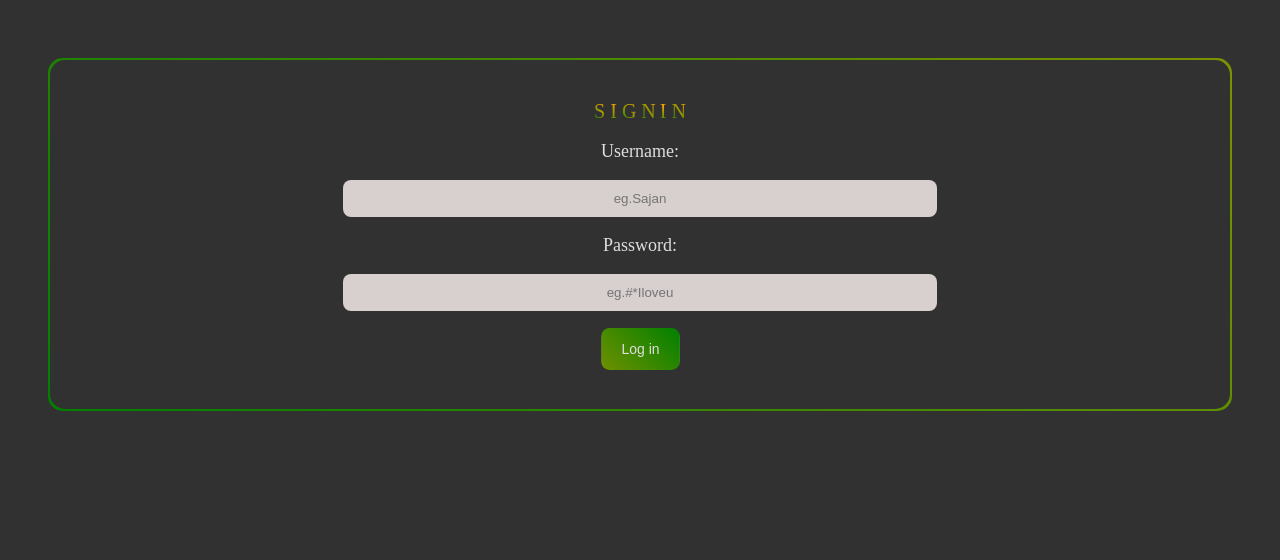
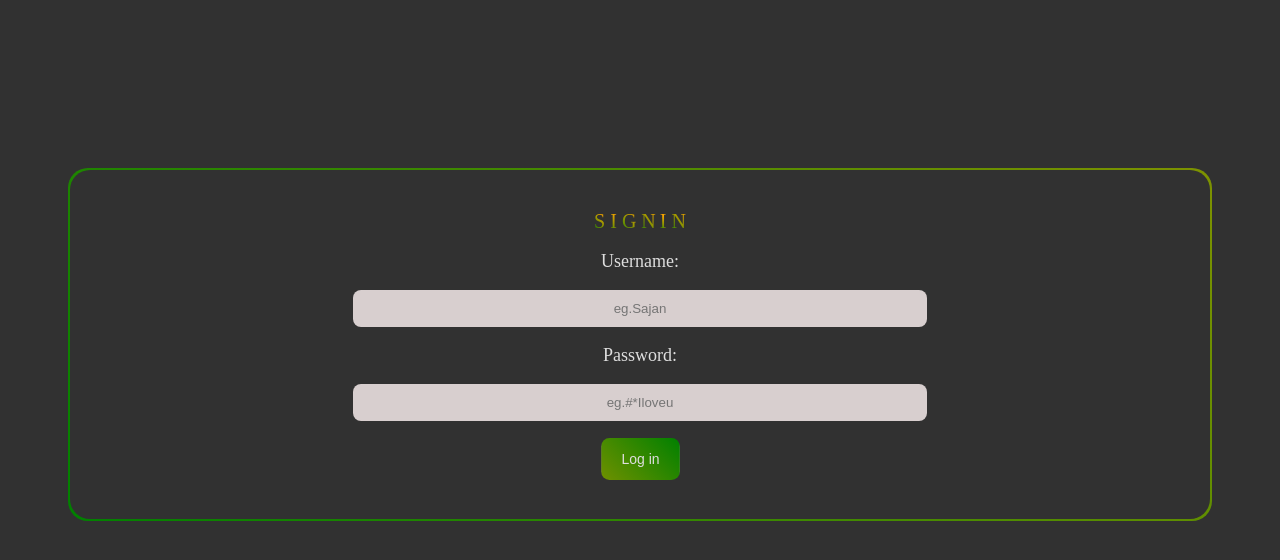
Before and after one commit to SajanRajbanshi/Loginpage, a plain HTML site: page index.html in a window 1280 px wide. Drawn offline with Linux system fonts and the light colour scheme.

Commit message:
Update style.css

```diff
--- a/style.css
+++ b/style.css
@@ -28,7 +28,7 @@
 }
 
 body{
-    padding-top: 50px;
+    padding-top: 20vh;
     background-color: var(--background-color);
 }
 .bdymain{
@@ -43,15 +43,15 @@ body{
     padding-left: 2px;
     padding-bottom: 2px;
     padding-right: 2px;
-    border-radius: 15px;
+    border-radius: 20px;
     border: 0px;
-    margin-left: 40px;
-    margin-right: 40px;
+    margin-left: 60px;
+    margin-right: 60px;
 }
 .bdy{
     border:0px;
     padding-top:40px;
-    border-radius: 15px;
+    border-radius: 20px;
     padding-bottom: 40px;
     align-content: center;
     text-align: center;
```
